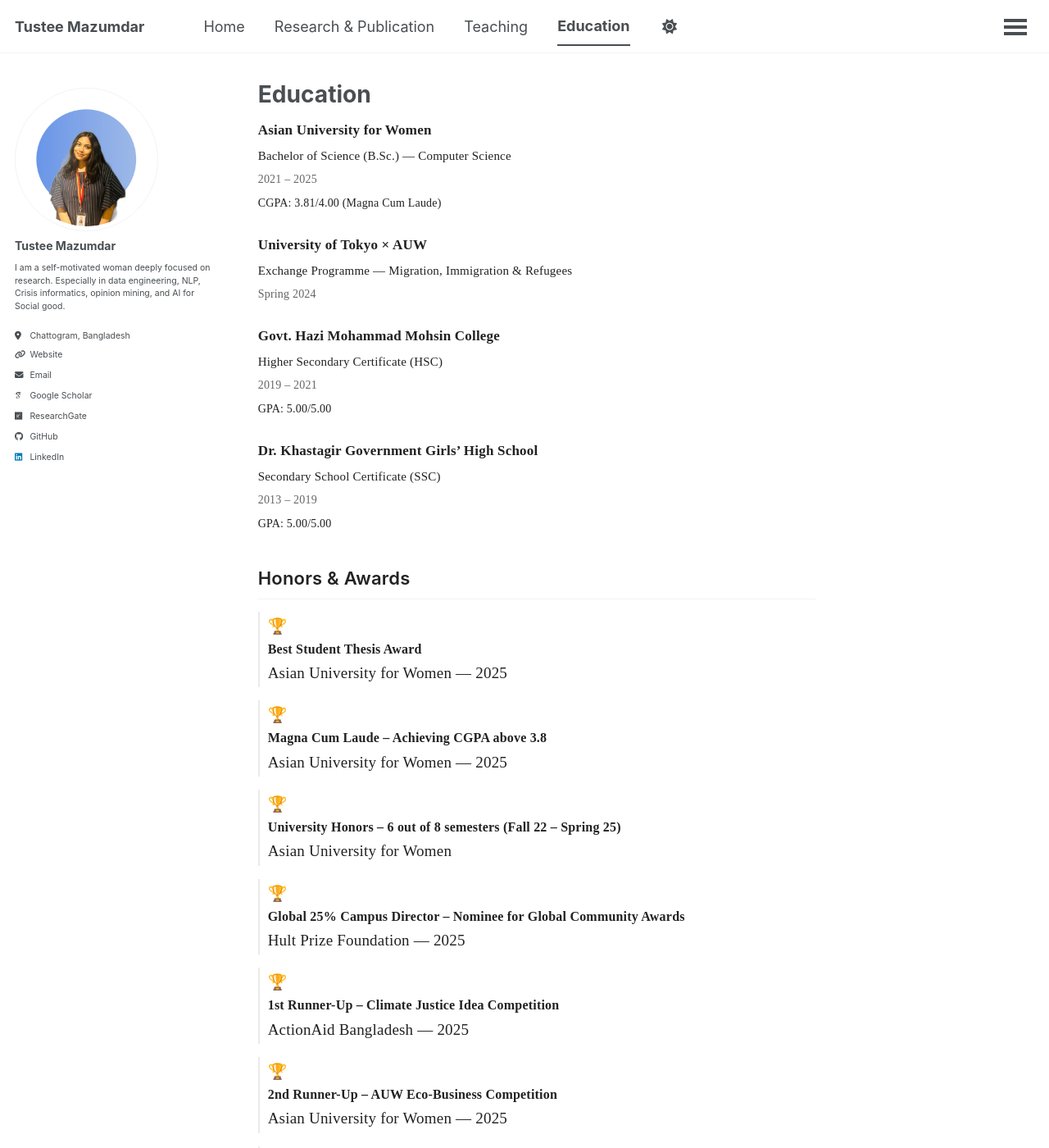
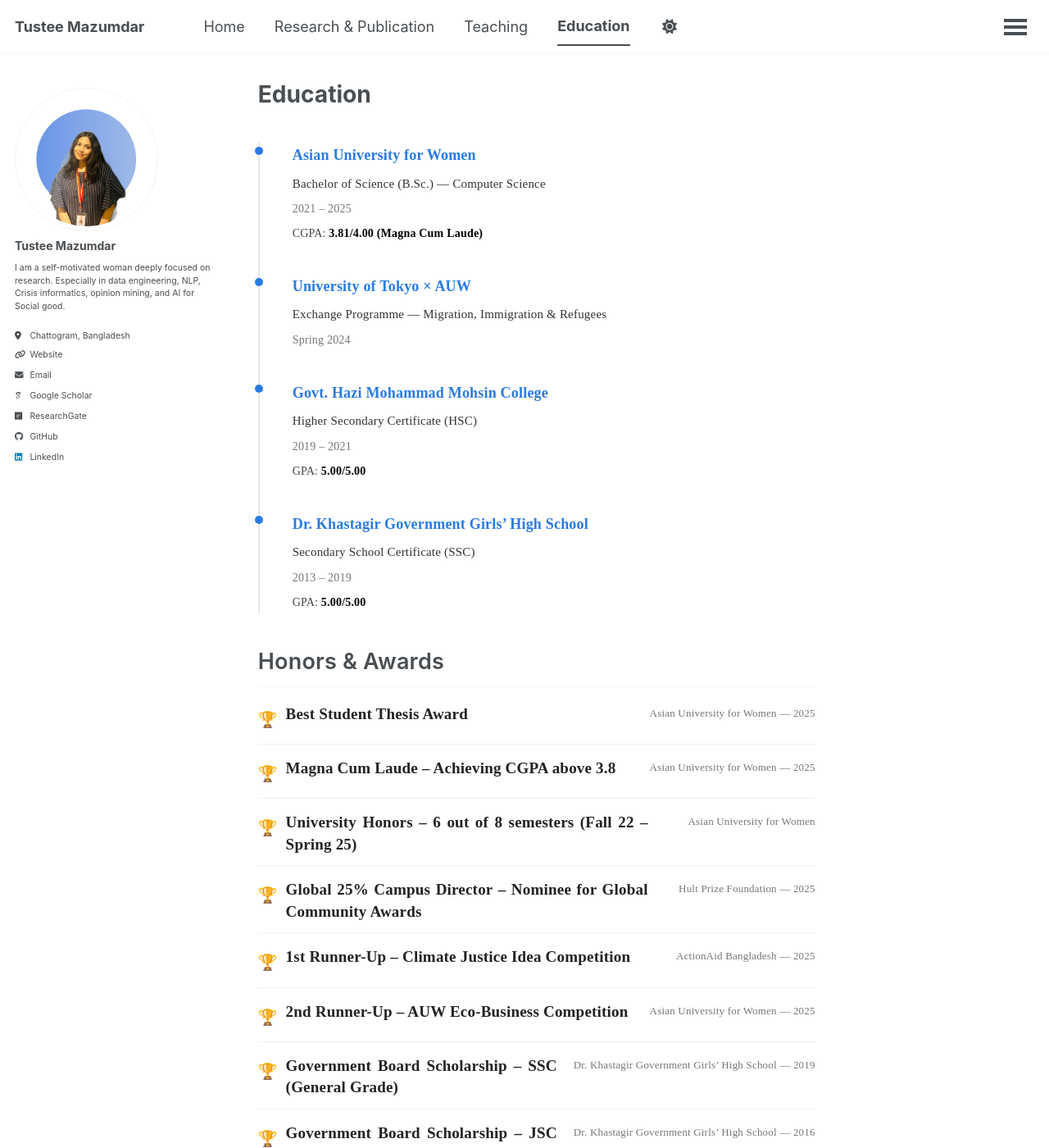
Before and after one commit to TusteeMazumdar/TusteeMazumdar.github.io, a Jekyll site: the page built from _pages/education.html, in a window 1280 px wide and 1400 px high. Shown: the whole window at 82% size. Built offline with Jekyll 4.4.1, drawn with Linux system fonts in a browser that asks for light colours; some web fonts are replaced; a script bundle is joined from its source files by our own code; library files that are not in the unit come from our copies.

Commit message:
Update _custom.scss

```diff
--- a/_sass/_custom.scss
+++ b/_sass/_custom.scss
@@ -1,117 +1,133 @@
-/* =========================
-   GLOBAL TYPOGRAPHY (ACADEMIC STYLE)
-========================= */
+/* ===============================
+   EDUCATION TIMELINE (PRO LEVEL)
+================================= */
 
-.page__content {
-  font-size: 16px;
-  line-height: 1.7;
-  color: #222;
+.edu-timeline {
+  position: relative;
+  margin-top: 30px;
+  padding-left: 28px;
+  border-left: 2px solid #e6e6e6;
 }
 
-.page__content h1 {
-  font-size: 30px;
-  font-weight: 700;
-  margin-bottom: 5px;
+.edu-item {
+  position: relative;
+  margin-bottom: 35px;
+  padding-left: 12px;
 }
 
-.page__content h2 {
-  font-size: 22px;
-  font-weight: 600;
-  margin-top: 40px;
-  margin-bottom: 10px;
-  border-bottom: 1px solid #e5e5e5;
-  padding-bottom: 4px;
+.edu-item::before {
+  content: "";
+  position: absolute;
+  left: -34px;
+  top: 6px;
+  width: 10px;
+  height: 10px;
+  background: #2a7ae2;
+  border-radius: 50%;
 }
 
-/* =========================
-   EDUCATION (CLEAN LIST)
-========================= */
-
-.edu-item {
-  margin-bottom: 22px;
+/* Title (University Name) */
+.edu-title {
+  font-size: 18px;
+  font-weight: 700;
+  color: #2a7ae2;
+  margin-bottom: 4px;
 }
 
-.edu-title {
-  font-weight: 600;
-  font-size: 17px;
+/* Degree line */
+.edu-degree {
+  font-size: 15px;
+  font-weight: 500;
+  color: #333;
+  margin-bottom: 4px;
 }
 
-.edu-degree {
-  font-size: 15px;
-  margin-top: 2px;
+/* Duration */
+.edu-meta {
+  font-size: 14px;
+  color: #777;
+  margin-bottom: 4px;
 }
 
-.edu-meta {
+/* GPA container */
+.edu-gpa {
   font-size: 14px;
-  color: #666;
-  margin-top: 2px;
+  color: #444;
 }
 
-.edu-gpa {
-  font-size: 14px;
-  margin-top: 3px;
+/* ONLY GPA NUMBER BOLD */
+.gpa-value {
+  font-weight: 700;
+  color: #000;
 }
 
-/* =========================
-   AWARDS (MINIMAL PROFESSIONAL)
-========================= */
+
+/* ===============================
+   AWARDS SECTION (CLEAN + FORMAL)
+================================= */
+
+.section-title {
+  margin-top: 45px;
+  font-size: 22px;
+  font-weight: 700;
+  border-bottom: 1px solid #e0e0e0;
+  padding-bottom: 6px;
+}
 
 .awards-clean {
-  margin-top: 15px;
+  margin-top: 20px;
 }
 
+/* Each row */
 .award-clean {
+  display: flex;
+  justify-content: space-between;
+  align-items: flex-start;
   margin-bottom: 16px;
+  padding-bottom: 12px;
+  border-bottom: 1px solid #f0f0f0;
+  gap: 20px;
+}
+
+/* Left side */
+.award-left {
+  display: flex;
+  gap: 10px;
+  max-width: 70%;
 }
 
 .award-title {
   font-weight: 600;
-  font-size: 16px;
   line-height: 1.4;
+  color: #222;
 }
 
-.award-meta {
-  font-size: 14px;
-  color: #666;
+/* Right side (organization + year) */
+.award-right {
+  font-size: 13px;
+  color: #777;
+  text-align: right;
+  white-space: nowrap;
+}
+
+/* Icon */
+.award-icon {
   margin-top: 2px;
 }
 
-/* =========================
-   OPTIONAL SUBTLE ENHANCEMENT
-========================= */
 
-/* slight visual structure without noise */
-.award-clean {
-  border-left: 2px solid #eaeaea;
-  padding-left: 10px;
-}
-
-/* =========================
-   SPACING FIXES
-========================= */
-
-.archive {
-  max-width: 720px;
-}
-
-.page__content p {
-  margin-bottom: 12px;
-}
-
-/* =========================
-   MOBILE FRIENDLY
-========================= */
+/* ===============================
+   RESPONSIVE FIX
+================================= */
 
 @media (max-width: 768px) {
-  .page__content {
-    font-size: 15px;
+  .award-clean {
+    flex-direction: column;
+    align-items: flex-start;
   }
 
-  .page__content h1 {
-    font-size: 26px;
-  }
-
-  .page__content h2 {
-    font-size: 20px;
+  .award-right {
+    text-align: left;
+    white-space: normal;
   }
 }
```
